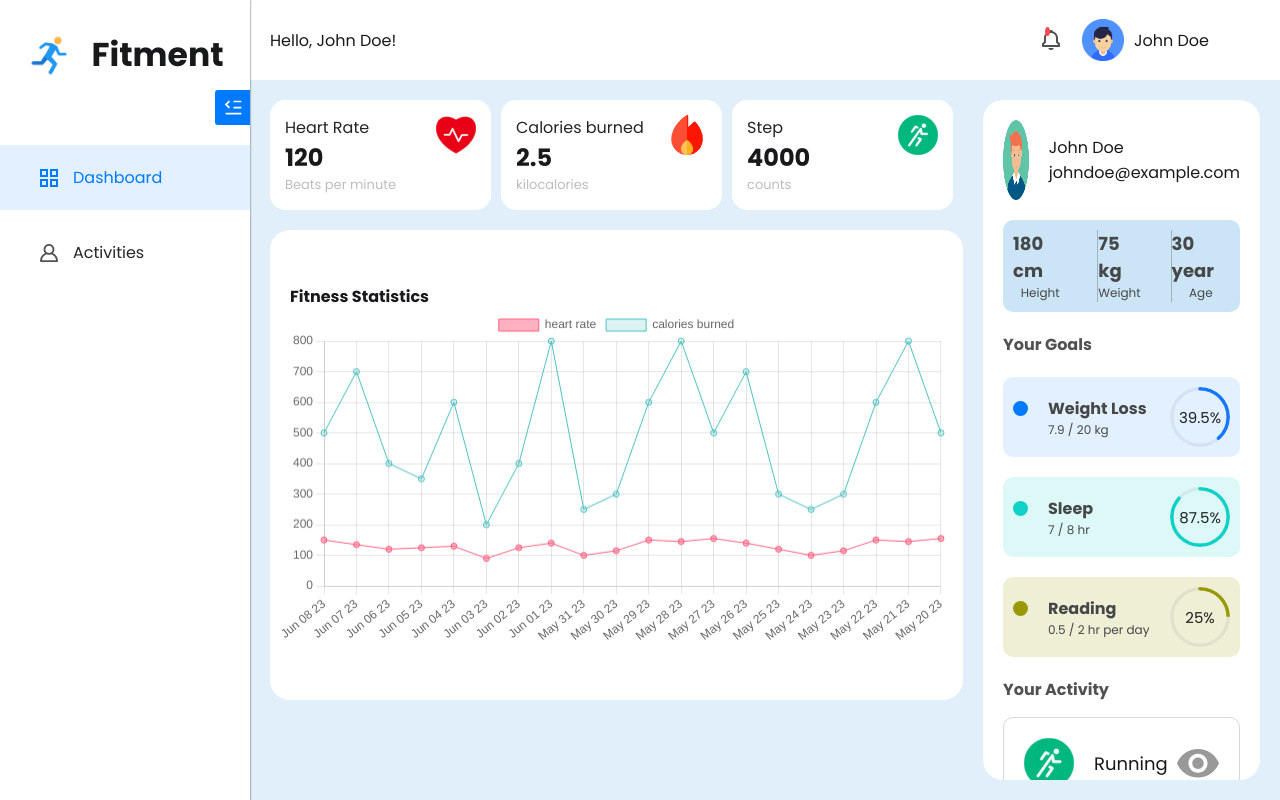
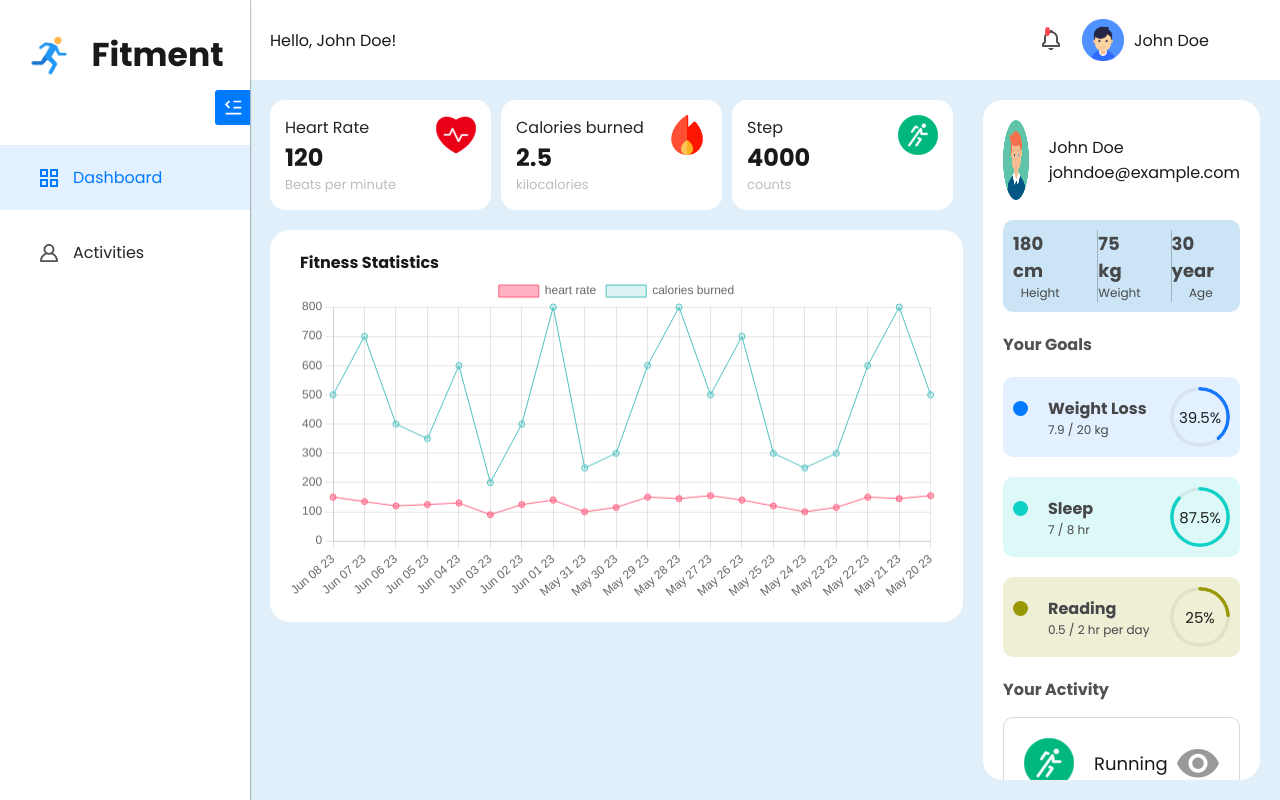
Before and after one commit to shivani312/fitness-app, a React (Create React App) app: page /dashboard in a window 1280 px wide. Built offline with nearby package versions, Linux system fonts and the light colour scheme.

Commit message:
remove log

```diff
--- a/src/assets/styles/module/dashboard.scss
+++ b/src/assets/styles/module/dashboard.scss
@@ -19,9 +19,8 @@
     }
 
     .chart-section {
-        height: 450px;
         border-radius: 20px;
-        padding: 10px;
+        padding: 20px;
     }
 }
 
--- a/src/features/dashboard/container/dashboard.tsx
+++ b/src/features/dashboard/container/dashboard.tsx
@@ -2,14 +2,13 @@ import moment from "moment";
 import { Line } from "react-chartjs-2";
 import "chart.js/auto";
 
-import data from '../../../assets/JASONDATA/fitnessData.json'
+import data from "../../../assets/JASONDATA/fitnessData.json";
 
-import UserInfo from '../component/userInfo';
+import UserInfo from "../component/userInfo";
 import Card from "../component/card";
 
-const Dashboard:React.FC = () => {
-
-     // Prepare the chart data
+const Dashboard: React.FC = () => {
+    // Prepare the chart data
     const chartData = {
         labels: data.activities.map((entry: any) =>
             moment(entry.date).format("MMM DD YY")
@@ -49,16 +48,14 @@ const Dashboard:React.FC = () => {
     return (
         <div className="dashboard-wrapper flex">
             <div className="right-section width--70 mr--20">
-                <Card data={data.user}/>
-                <div className="chart-section flex justify-content--center bg--white flex--column mb--20">
-                    <p className="font--bold ml--10">
-                        Fitness Statistics
-                    </p>
+                <Card data={data.user} />
+                <div className="chart-section flex justify-content--center bg--white flex--column mb--20 p--20">
+                    <p className="font--bold ml--10">Fitness Statistics</p>
                     <Line data={chartData} options={chartOptions} />
                 </div>
             </div>
-            <UserInfo data={data.user} activity={data.activities}/>
+            <UserInfo data={data.user} activity={data.activities} />
         </div>
-    )
-}
+    );
+};
 export default Dashboard;
```
